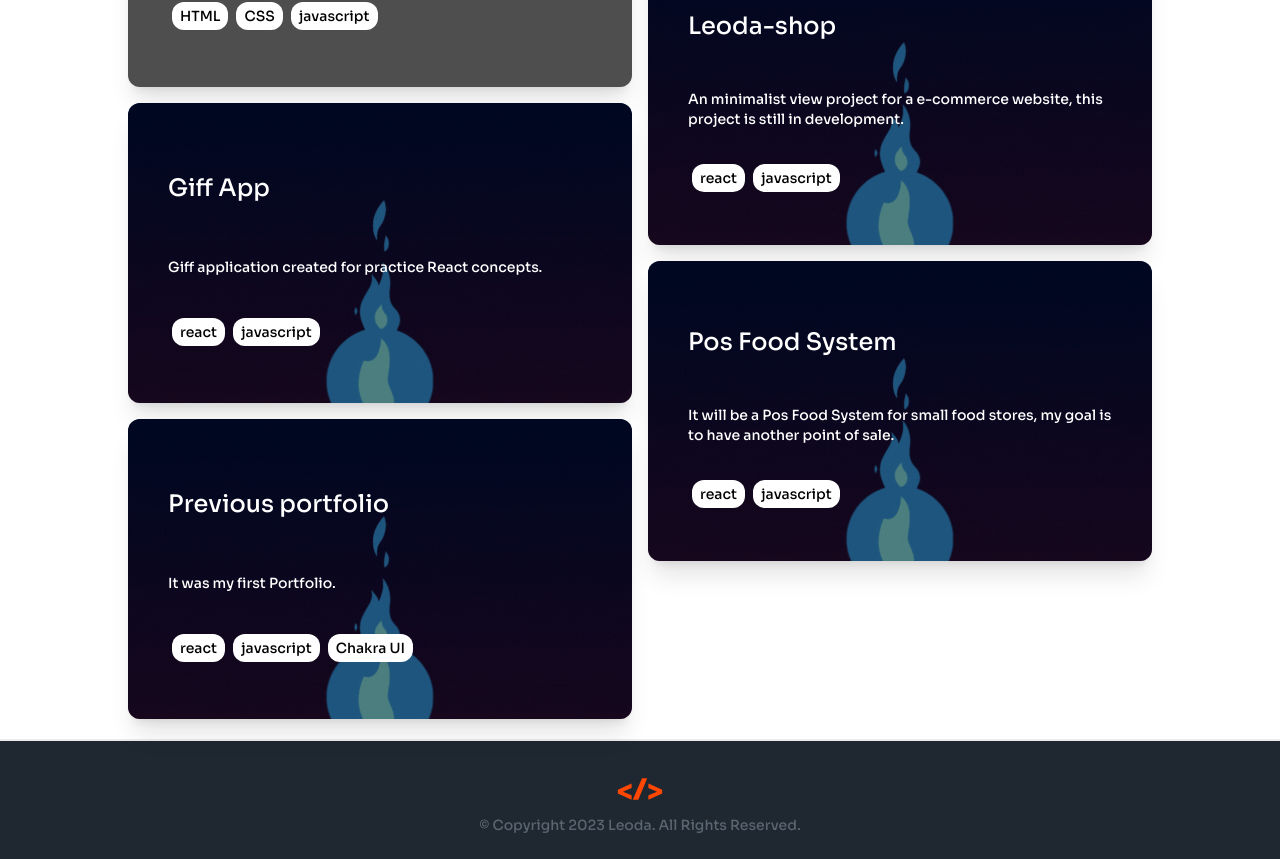
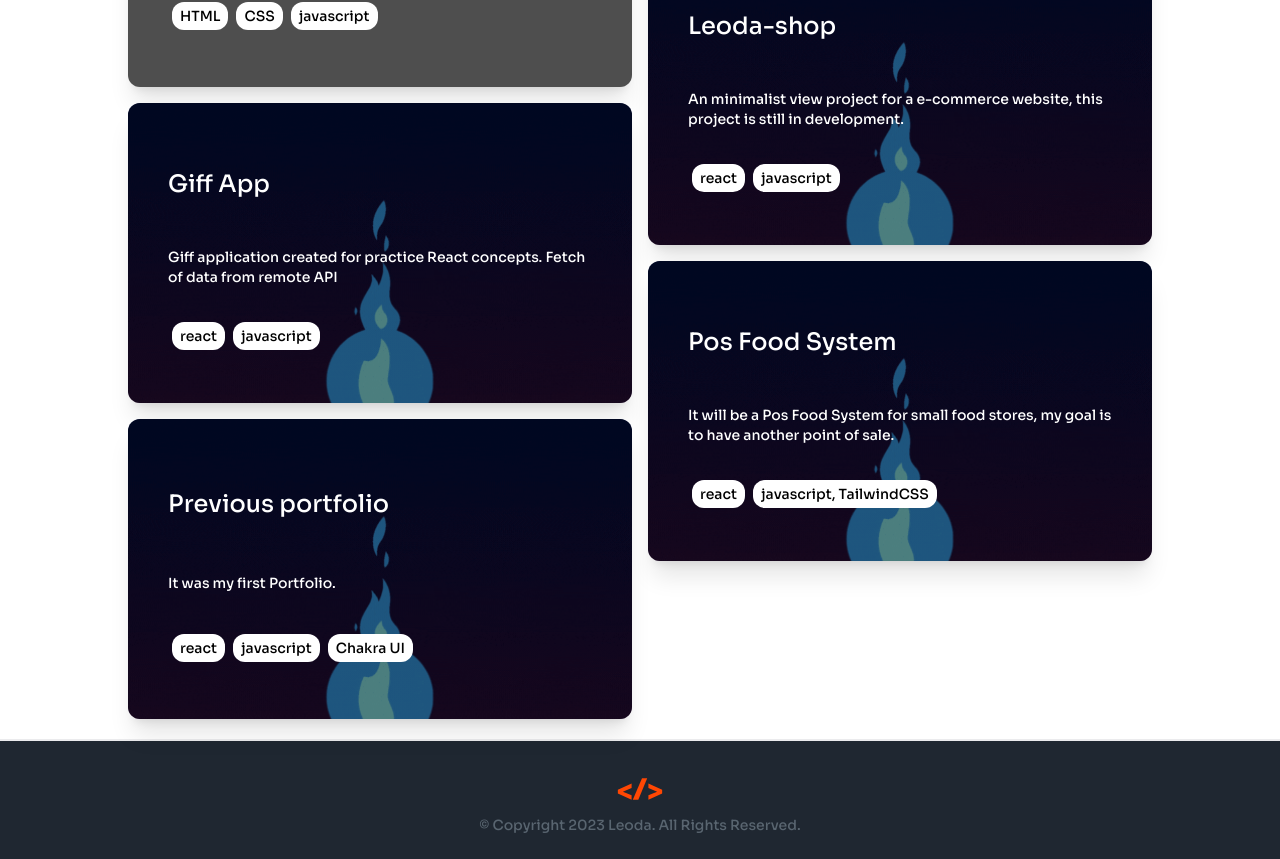
Before and after one commit to LeoD-E1/personal-web, a React (Vite) app: page /works in a window 1280 px wide. Shown: the part 827-1686 px from the top of the page. Built offline with nearby package versions, Linux system fonts and the light colour scheme; grey boxes are pictures that could not be loaded.

Commit message:
[update] little modifications

```diff
--- a/public/works.json
+++ b/public/works.json
@@ -62,13 +62,13 @@
 		"link": "https://leoda-giff.vercel.app/",
 		"portrait": "",
 		"images": [],
-		"description": "Giff application created for practice React concepts.",
+		"description": "Giff application created for practice React concepts. Fetch of data from remote API",
 		"date": "24-05-2022"
 	},
 	{
 		"id": 7,
 		"active": true,
-		"topics": ["react", "javascript"],
+		"topics": ["react", "javascript, TailwindCSS"],
 		"name": "Pos Food System",
 		"link": "https://leoda-pos-system.vercel.app/",
 		"portrait": "",
--- a/src/components/layout/header/Header.tsx
+++ b/src/components/layout/header/Header.tsx
@@ -42,7 +42,7 @@ const Header = () => {
 				<div className='layout-container flex justify-between items-center'>
 					<img src={leodaLogo} alt='leoda-Logo' className='object-cover' />
 					<section>
-						<nav className='hidden lg:flex'>
+						<nav className='hidden md:flex'>
 							<ul className='flex justify-around items-center'>
 								{navbar.map(obj => (
 									<li
@@ -63,7 +63,7 @@ const Header = () => {
 								</a>
 							</ul>
 						</nav>
-						<div className='lg:hidden flex m-1'>
+						<div className='md:hidden flex m-1'>
 							<button onClick={() => setMenu(!menu)}>
 								{!menu && <BarsOutlined className='text-orange text-2xl' />}
 							</button>
--- a/src/views/Welcome.tsx
+++ b/src/views/Welcome.tsx
@@ -19,7 +19,7 @@ const Welcome = () => {
 					<Social />
 				</section>
 				<section className='hidden lg:flex'>
-					<img src={basic} alt='html-css-js' />
+					<img src={basic} alt='html-css-js' className='max-w-xl' />
 				</section>
 			</div>
 		</motion.div>
```
